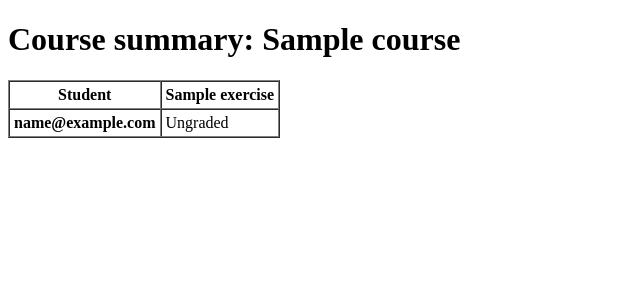
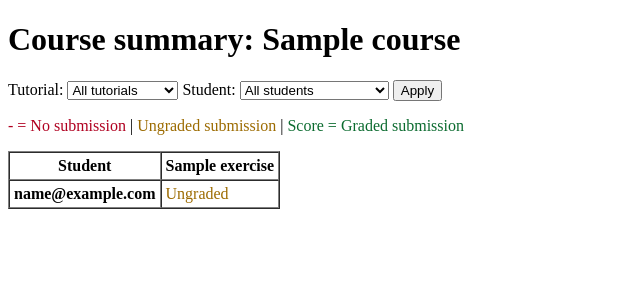
Before and after one commit to Mike-Devereux/Chem-E, a Django app: template core/templates/core/supervisor_course_summary.html in a window 1280 px wide. Shown: the top 300 px of the page, without its empty margins (0-640 px from the left). Run offline with Django 5.2, Linux system fonts and the light colour scheme; tables that the repository leaves empty hold one stand-in row (values such as "Sample post"); the template is opened without the code that fills it: values that come from a table or form of the project are taken from there, most other values are stand-ins (such as "Sample title", 1, 10 or a date in 2020).

Commit message:
Added results table filters by tutorial and by student

```diff
--- a/core/templates/core/supervisor_course_summary.html
+++ b/core/templates/core/supervisor_course_summary.html
@@ -4,9 +4,40 @@
     <meta charset="utf-8">
     <meta name="viewport" content="width=device-width, initial-scale=1">
     <title>Course Summary - {{ course.title }}</title>
+    <style>
+        .cell-missing { color: #b00020; }
+        .cell-ungraded { color: #9c6b00; }
+        .cell-graded { color: #0b6b2f; }
+    </style>
 </head>
 <body>
     <h1>Course summary: {{ course.title }}</h1>
+    <form method="get">
+        <label for="tutorial_id">Tutorial:</label>
+        <select name="tutorial_id" id="tutorial_id">
+            <option value="">All tutorials</option>
+            {% for tutorial in tutorials %}
+                <option value="{{ tutorial.id }}"{% if selected_tutorial_id == tutorial.id|stringformat:"s" %} selected{% endif %}>
+                    {{ tutorial.title }}
+                </option>
+            {% endfor %}
+        </select>
+        <label for="student_id">Student:</label>
+        <select name="student_id" id="student_id">
+            <option value="">All students</option>
+            {% for student in all_students %}
+                <option value="{{ student.id }}"{% if selected_student_id == student.id|stringformat:"s" %} selected{% endif %}>
+                    {{ student.email }}
+                </option>
+            {% endfor %}
+        </select>
+        <button type="submit">Apply</button>
+    </form>
+    <p>
+        <span class="cell-missing">- = No submission</span> |
+        <span class="cell-ungraded">Ungraded submission</span> |
+        <span class="cell-graded">Score = Graded submission</span>
+    </p>
     <table border="1" cellpadding="4" cellspacing="0">
         <thead>
             <tr>
@@ -21,19 +52,17 @@
                 <tr>
                     <th>{{ row.student.email }}</th>
                     {% for result in row.cells %}
-                        <td>
-                            {% if result %}
-                                {% if result.is_manually_graded %}
-                                    {{ result.score }}
-                                {% elif result.uploaded_file or result.submitted_numerical_value is not None %}
-                                    Ungraded
-                                {% else %}
-                                    -
-                                {% endif %}
+                        {% if result %}
+                            {% if result.is_manually_graded %}
+                                <td class="cell-graded">{{ result.score }}</td>
+                            {% elif result.uploaded_file or result.submitted_numerical_value is not None %}
+                                <td class="cell-ungraded">Ungraded</td>
                             {% else %}
-                                -
+                                <td class="cell-missing">-</td>
                             {% endif %}
-                        </td>
+                        {% else %}
+                            <td class="cell-missing">-</td>
+                        {% endif %}
                     {% endfor %}
                 </tr>
             {% endfor %}
```
Also changed, not shown: core/views.py (+46 -4 lines), core/migrations/0001_initial.py (added), core/migrations/0002_alter_user_email.py (added), core/migrations/0003_course_tutorial.py (added), core/migrations/0004_exercise.py (added), core/migrations/0005_exercisevariant.py (added), core/migrations/0006_alter_exercisevariant_image.py (added), core/migrations/0007_result.py (added), core/migrations/0008_alter_result_uploaded_file.py (added), core/migrations/0009_alter_result_uploaded_file.py (added), core/migrations/0010_course_supervisors.py (added).
